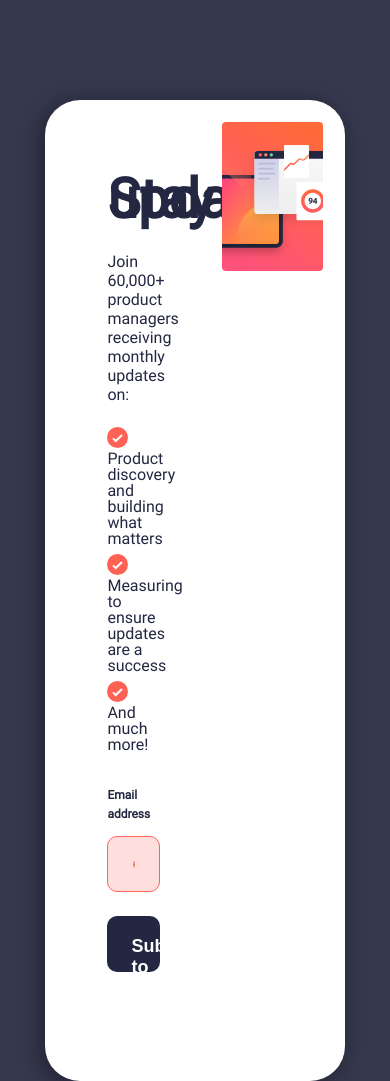
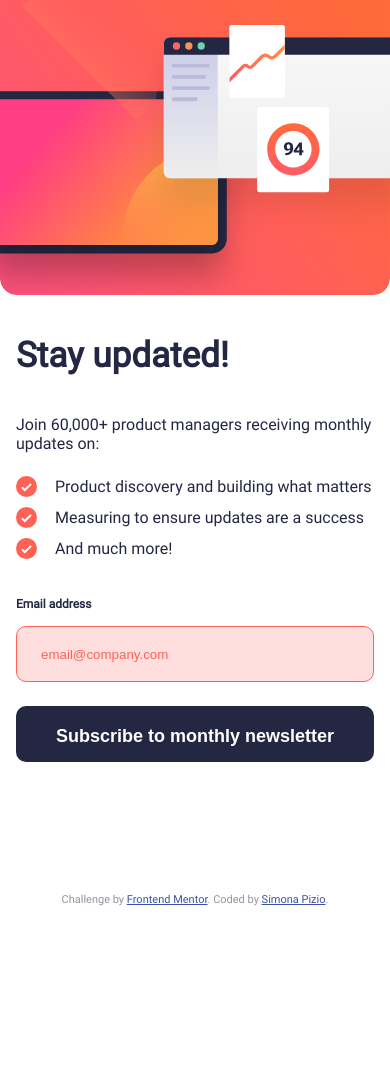
Before and after one commit to SimonaPiz/Frontend-Mentor-Projects, a plain HTML site: page newsletter-sign-up-with-success-message/index.html in a window 390 px wide. Shown: the top 1081 px of the page. After the commit the page ends 909 px from the top, so only its background shows below. Drawn offline with Linux system fonts and the light colour scheme.

Commit message:
newsletter-sign-up - features responsive - Add media query for responsive style

```diff
--- a/newsletter-sign-up-with-success-message/index.html
+++ b/newsletter-sign-up-with-success-message/index.html
@@ -26,7 +26,8 @@
       </form>
     </main>
     <div id="main-img">
-      <img src="./assets/images/illustration-sign-up-desktop.svg" alt="imagine preview"/>
+      <img id="img-desk" src="./assets/images/illustration-sign-up-desktop.svg" alt="imagine preview"/>
+      <img id="img-mobile" src="./assets/images/illustration-sign-up-mobile.svg" alt="imagine preview"/>
     </div>
   </div>
   <!-- Sign-up form end -->
--- a/newsletter-sign-up-with-success-message/style.css
+++ b/newsletter-sign-up-with-success-message/style.css
@@ -31,9 +31,8 @@ body {
 
 h1 {
   font-weight: 700;
-  text-align: center;
   font-size: 55px;
-  line-height: 0;
+  line-height: normal;
 }
 
 div#container {
@@ -61,9 +60,12 @@ main {
   margin-left: 22px;
 }
 
-img {
+img#img-desk {
   width: 100%;
   height: fit-content;
+}
+img#img-mobile {
+  display: none;
 }
 
 main ul {
@@ -138,6 +140,45 @@ button:hover {
 }
 .attribution a { color: hsl(228, 45%, 44%); }
 
+/* ------------- mobile media query ---------------*/
+@media only screen and (max-width: 900px) {
+  div#container {
+    margin: 0;
+    padding: 0;
+    border-radius: 0;
+    width: 100%;
+    border: none;
+    box-shadow: none;
+    flex-flow: column-reverse wrap;
+  }
+  body {
+    background-color: white;
+    margin: 0;
+  }
+
+  main {
+    width: 100%;
+    padding: 16px;
+  }
+
+  #main-img {
+    width: 100%;
+    margin: 0;
+  }
+
+  img#img-mobile {
+    display: block;
+    width: 100%;
+    height: fit-content;
+  }
+  img#img-desk {
+    display: none;
+  }
+
+  main h1 {
+    font-size: 35px;
+  }
+}
 
 /*  --------- success message ----------------*/
 #success-message {
```
